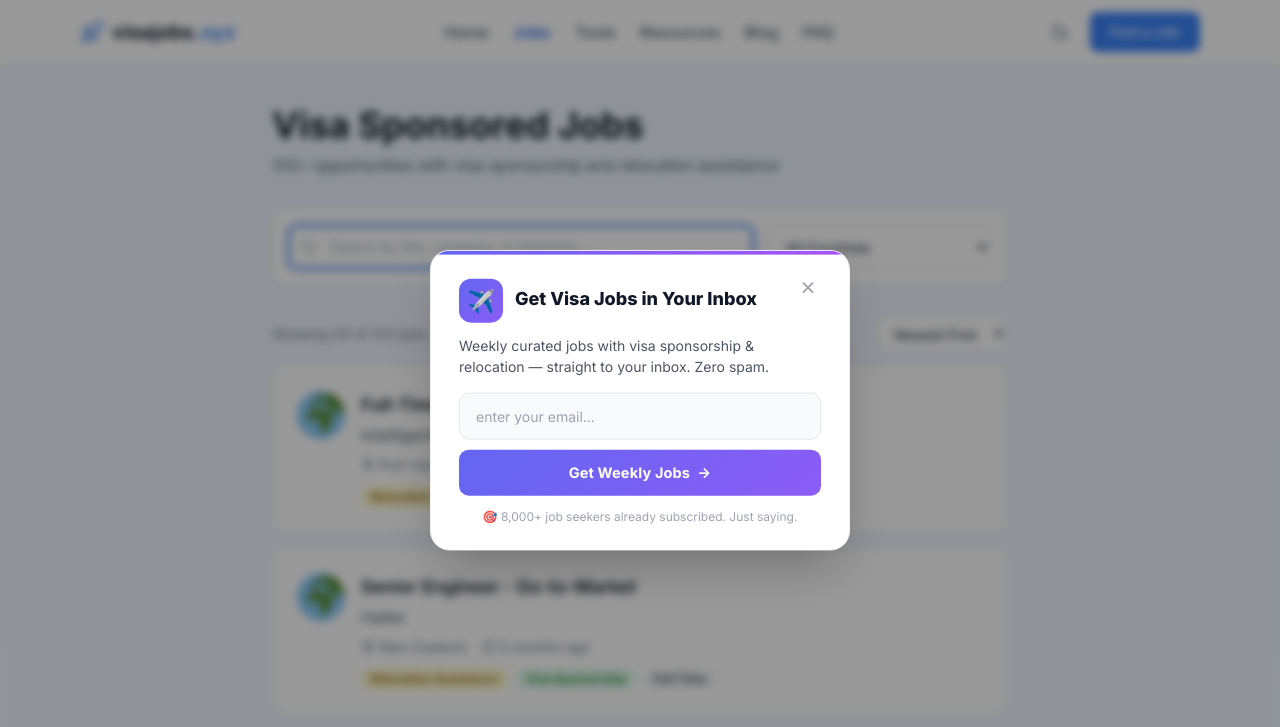
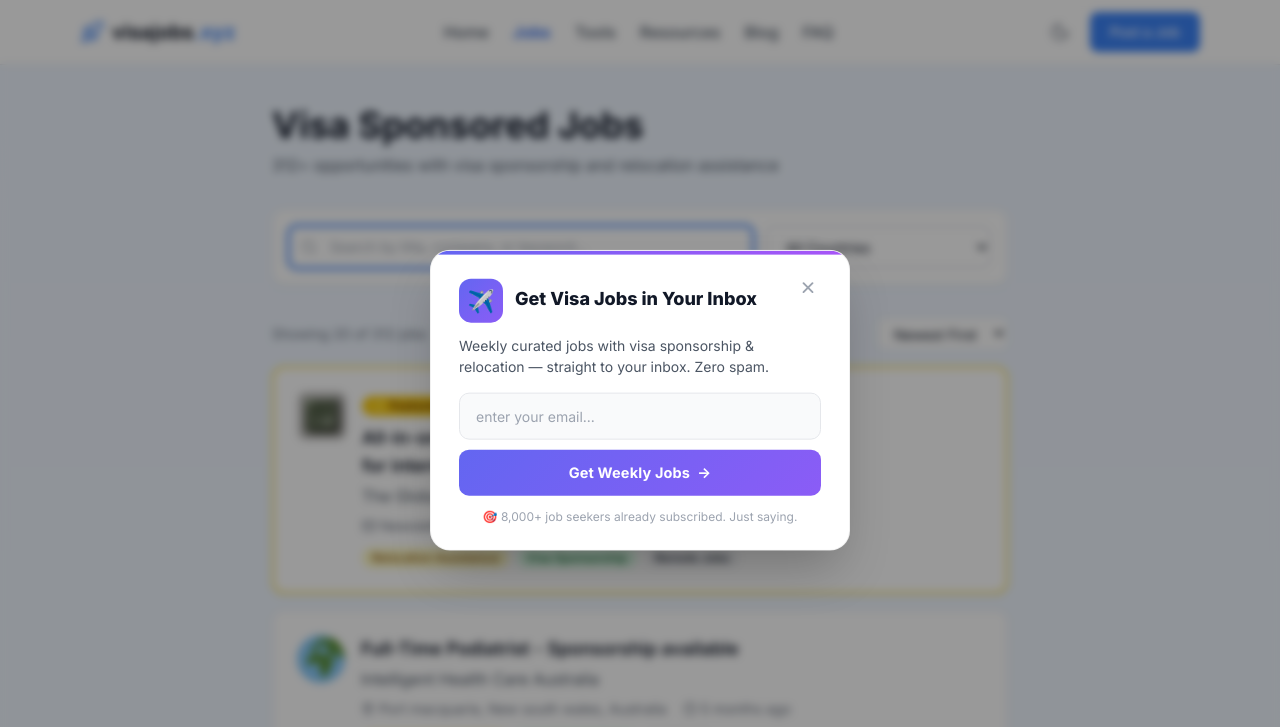
Before and after one commit to relocate-with-us/relocate-with-us.github.io, an Eleventy site: page src/visa-sponsored-jobs/index.njk in a window 1280 px wide. Shown: the top 727 px of the page. Built offline with nearby package versions, Linux system fonts and the light colour scheme; Eleventy itself is replaced by a stand-in of ours; files that its build step writes are made by us from their sources.

Commit message:
feat: add Global Move featured ad (Substack sponsor)

```diff
--- a/src/_includes/layouts/base.njk
+++ b/src/_includes/layouts/base.njk
@@ -139,6 +139,13 @@
     {{ content | safe }}
   </main>
 
+  {# Sticky Sidebar Ad — visible on wide screens in the right gutter #}
+  {% if not hideSidebarAd %}
+  <div class="hidden 2xl:block fixed right-6 top-1/2 -translate-y-1/2 w-72 z-40" id="sidebar-ad-wrapper">
+    {% include "partials/sidebar-ad.njk" %}
+  </div>
+  {% endif %}
+
   {% include "partials/footer.njk" %}
 
   {% block scripts %}{% endblock %}
--- /dev/null
+++ b/src/_includes/partials/featured-ad.njk
@@ -0,0 +1,50 @@
+{# Featured Ad — The Global Move by RelocateMe #}
+{# Rendered as a real job card, matching existing job listings #}
+<div class="job-card relative border-2 border-yellow-300 dark:border-yellow-500/40" id="featured-ad-globalmove">
+  {# Featured ribbon — top right, visible on mobile only (desktop shows inline badge) #}
+  <span class="absolute top-3 right-3 inline-flex items-center gap-1 px-2.5 py-1 rounded-full text-xs font-bold bg-yellow-400 text-yellow-900 sm:hidden">
+    ⭐ Featured
+  </span>
+
+  <div class="flex flex-col sm:flex-row sm:items-start gap-4">
+    {# Real logo #}
+    <img src="/media/globalmove_logo.jpeg" alt="The Global Move" class="w-12 h-12 rounded-lg object-cover shrink-0" loading="lazy">
+
+    <div class="flex-1 min-w-0">
+      {# Featured badge — inline, visible on sm+ #}
+      <span class="hidden sm:inline-flex items-center gap-1 px-2.5 py-0.5 rounded-full text-xs font-bold bg-yellow-400 text-yellow-900 mb-2">
+        ⭐ Featured
+      </span>
+
+      <h3 class="text-lg font-semibold text-gray-900 dark:text-white mb-1">
+        <a href="https://relocateme.substack.com/" target="_blank" rel="noopener sponsored" class="hover:text-brand-600 transition-colors">
+          All-in-one newsletter + curated job board<br class="hidden sm:inline"> for international tech careers
+        </a>
+      </h3>
+
+      <p class="text-gray-600 dark:text-gray-400 mb-2">The Global Move</p>
+
+      <div class="flex flex-wrap items-center gap-x-4 gap-y-1 text-sm text-gray-500 dark:text-gray-400 mb-3">
+        <span class="flex items-center gap-1">
+          <i data-lucide="mail" class="w-3.5 h-3.5"></i>
+          Newsletter
+        </span>
+        <span class="flex items-center gap-1">
+          <i data-lucide="clock" class="w-3.5 h-3.5"></i>
+          Every week
+        </span>
+      </div>
+
+      <div class="flex flex-wrap gap-2">
+        <span class="badge badge-reloc">Relocation Assistance</span>
+        <span class="badge badge-visa">Visa Sponsorship</span>
+        <span class="badge badge-contract">Remote Jobs</span>
+      </div>
+    </div>
+
+    {# Subscribe button — same style/position as Apply button on job cards #}
+    <a href="https://relocateme.substack.com/" target="_blank" rel="noopener sponsored" class="job-card-apply">
+      Subscribe <i data-lucide="external-link" class="w-3.5 h-3.5 ml-1.5"></i>
+    </a>
+  </div>
+</div>
--- /dev/null
+++ b/src/_includes/partials/sidebar-ad.njk
@@ -0,0 +1,34 @@
+{# Sidebar Ad — The Global Move by RelocateMe #}
+{# Compact card version for the sidebar on content pages #}
+<aside id="sidebar-ad-globalmove">
+  <a href="https://relocateme.substack.com/" target="_blank" rel="noopener sponsored"
+     class="block card border-2 border-yellow-300 dark:border-yellow-500/40 p-4 group hover:-translate-y-0.5 transition-all duration-300">
+
+    <span class="inline-flex items-center gap-1 px-2 py-0.5 rounded-full text-[10px] font-bold bg-yellow-400 text-yellow-900 mb-3">
+      ⭐ Featured
+    </span>
+
+    <div class="flex items-center gap-3 mb-3">
+      <img src="/media/globalmove_logo.jpeg" alt="The Global Move" class="w-10 h-10 rounded-lg object-cover shrink-0" loading="lazy">
+      <div>
+        <p class="text-sm font-semibold text-gray-900 dark:text-white group-hover:text-brand-600 dark:group-hover:text-brand-400 transition-colors leading-tight">The Global Move</p>
+        <p class="text-xs text-gray-500 dark:text-gray-400">Newsletter · weekly</p>
+      </div>
+    </div>
+
+    <p class="text-xs text-gray-600 dark:text-gray-400 mb-3 leading-relaxed">
+      Curated job board + newsletter for international tech careers.
+    </p>
+
+    <div class="flex flex-wrap gap-1.5 mb-3">
+      <span class="badge badge-reloc text-[10px] px-2 py-0.5">Relocation</span>
+      <span class="badge badge-visa text-[10px] px-2 py-0.5">Visa</span>
+      <span class="badge badge-contract text-[10px] px-2 py-0.5">Remote</span>
+    </div>
+
+    <span class="btn-primary w-full text-xs py-2">
+      Subscribe Free
+      <i data-lucide="external-link" class="w-3 h-3 ml-1"></i>
+    </span>
+  </a>
+</aside>
--- a/src/index.njk
+++ b/src/index.njk
@@ -65,6 +65,9 @@ ogImage: "https://visajobs.xyz/media/og-image.png"
     </div>
 
     <div id="featured-jobs" class="space-y-4">
+      {# Featured Sponsor Ad — newest #}
+      {% include "partials/featured-ad.njk" %}
+
       {# Pre-rendered for SEO - first 10 jobs #}
       {% for job in jobs | limit(10) %}
       <div class="job-card" data-search="{{ job.position | lower }} {{ job.company | lower }} {{ job.location | lower }}">
@@ -99,6 +102,9 @@ ogImage: "https://visajobs.xyz/media/og-image.png"
         </div>
       </div>
       {% endfor %}
+
+      {# Featured Sponsor Ad — after job listings #}
+      {% include "partials/featured-ad.njk" %}
     </div>
 
     <div class="text-center mt-8">
--- a/src/visa-sponsored-jobs/index.njk
+++ b/src/visa-sponsored-jobs/index.njk
@@ -95,6 +95,11 @@ ogImage: "https://visajobs.xyz/media/og-image.png"
 
     {# Job Listings #}
     <div id="jobContainer" class="space-y-4">
+      {# Pre-render top ad for SEO #}
+      <div class="featured-ad-inline">
+        {% include "partials/featured-ad.njk" %}
+      </div>
+
       {% for job in jobs %}
       <div class="job-card" data-position="{{ job.position | lower }}" data-company="{{ job.company | lower }}" data-location="{{ job.location | lower }}" data-date="{{ job.post_date }}">
         <div class="flex flex-col sm:flex-row sm:items-start gap-4">
@@ -127,6 +132,12 @@ ogImage: "https://visajobs.xyz/media/og-image.png"
           </a>
         </div>
       </div>
+      {# Pre-render ads after every 10th job #}
+      {% if loop.index % 10 == 0 %}
+      <div class="featured-ad-inline">
+        {% include "partials/featured-ad.njk" %}
+      </div>
+      {% endif %}
       {% endfor %}
     </div>
 
@@ -144,6 +155,11 @@ ogImage: "https://visajobs.xyz/media/og-image.png"
       <h3 class="text-lg font-semibold text-gray-900 dark:text-white mb-2">No jobs found</h3>
       <p class="text-gray-500 dark:text-gray-400">Try adjusting your search or filter criteria.</p>
     </div>
+
+    {# Hidden ad template — cloned by JS and inserted every 10 jobs #}
+    <template id="featured-ad-template">
+      {% include "partials/featured-ad.njk" %}
+    </template>
   </div>
 </section>
 
@@ -170,7 +186,7 @@ ogImage: "https://visajobs.xyz/media/og-image.png"
 
   if (!container || !searchInput) return;
 
-  var allCards = Array.from(container.querySelectorAll('.job-card'));
+  var allCards = Array.from(container.querySelectorAll('.job-card:not(#featured-ad-globalmove)'));
   var ITEMS_PER_PAGE = 20;
   var visibleCount = ITEMS_PER_PAGE;
   var filteredCards = allCards.slice();
@@ -227,15 +243,38 @@ ogImage: "https://visajobs.xyz/media/og-image.png"
     history.replaceState(null, '', url);
   }
 
+  var adTemplate = document.getElementById('featured-ad-template');
+
   function render() {
+    // Remove previously inserted inline ads
+    var oldAds = container.querySelectorAll('.featured-ad-inline');
+    for (var k = 0; k < oldAds.length; k++) oldAds[k].remove();
+
     // Hide everything first
     for (var i = 0; i < allCards.length; i++) allCards[i].style.display = 'none';
 
     // Show filtered subset, re-appending to enforce sort order
     var showing = Math.min(visibleCount, filteredCards.length);
+    if (showing > 0 && adTemplate) {
+      var adClone = adTemplate.content.cloneNode(true);
+      var adWrapper = document.createElement('div');
+      adWrapper.className = 'featured-ad-inline';
+      adWrapper.appendChild(adClone);
+      container.appendChild(adWrapper);
+    }
+
     for (var j = 0; j < showing; j++) {
       filteredCards[j].style.display = '';
       container.appendChild(filteredCards[j]);
+
+      // Insert ad after every 10th visible job
+      if ((j + 1) % 10 === 0 && adTemplate) {
+        var adClone = adTemplate.content.cloneNode(true);
+        var adWrapper = document.createElement('div');
+        adWrapper.className = 'featured-ad-inline';
+        adWrapper.appendChild(adClone);
+        container.appendChild(adWrapper);
+      }
     }
 
     resultsCount.textContent = 'Showing ' + showing + ' of ' + filteredCards.length + ' jobs';
```
Also changed, not shown: globalMove logo.jpeg (added), globalmove.png (added), media/globalmove.png (added), media/globalmove_logo.jpeg (added).
